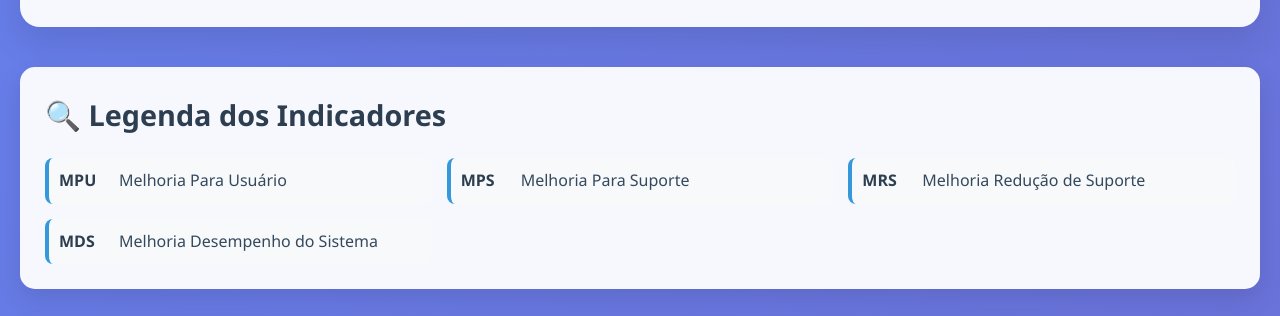
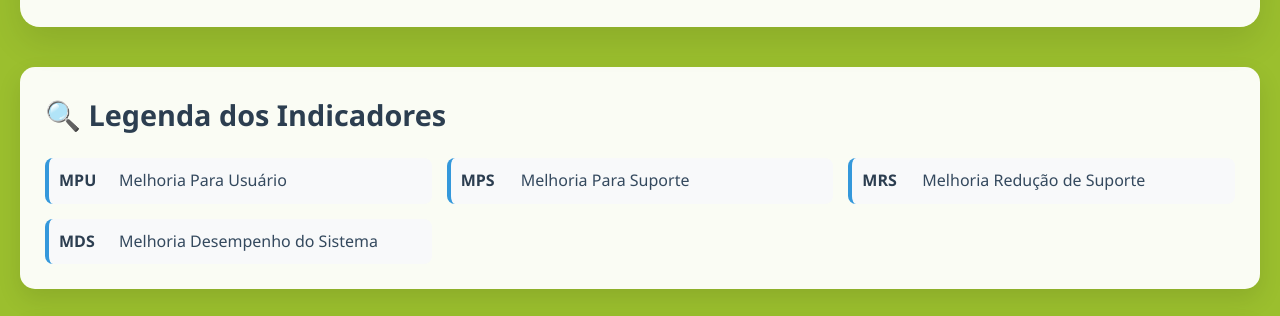
Before and after one commit to kennedysaster/estatisticas, a plain HTML site: page index.html in a window 1280 px wide. Shown: the part 173-489 px from the top of the page. Drawn offline with Linux system fonts and the light colour scheme.

Commit message:
Update index.html

```diff
--- a/index.html
+++ b/index.html
@@ -13,7 +13,7 @@
 
         body {
             font-family: 'Segoe UI', Tahoma, Geneva, Verdana, sans-serif;
-            background: linear-gradient(135deg, #667eea 0%, #764ba2 100%);
+            background: linear-gradient(135deg, #9bbf2e 0%, #9bbf2e 100%);
             color: #333;
             line-height: 1.6;
             min-height: 100vh;
```
